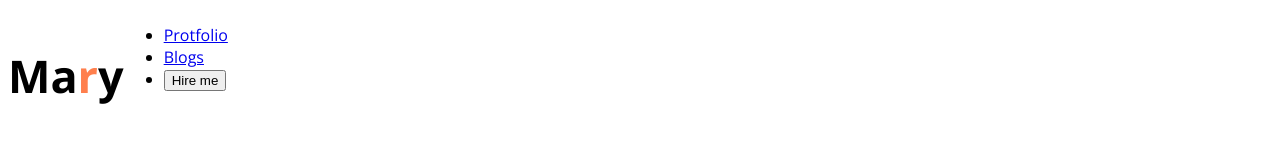
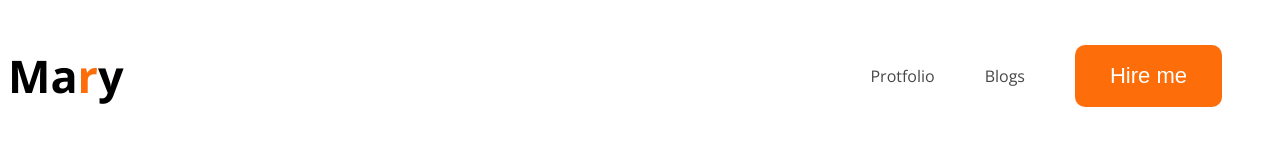
Before and after one commit to developerasad9005/protfolio, a plain HTML site: page index.html in a window 1280 px wide. Drawn offline with nearby package versions, Linux system fonts and the light colour scheme.

Commit message:
nav added

```diff
--- a/index.html
+++ b/index.html
@@ -10,15 +10,16 @@
     <link rel="stylesheet" href="styles/style.css">
 </head>
 <body>
+    <header>
         <nav>
             <h1>Ma<span class="nav-title">r</span>y</h1>
             <ul>
                 <li><a href="#">Protfolio</a></li>
                 <li><a href="#">Blogs</a></li>
-            <li><button>Hire me</button></li>
+                <li><button class="btn-primary">Hire me</button></li>
             </ul>
         </nav>
-    <header></header>
+    </header>
     <main></main>
     <footer></footer>
 </body>
--- a/styles/style.css
+++ b/styles/style.css
@@ -3,10 +3,33 @@ body{
 }
 nav{
     display: flex;
+    align-items: center;
+    justify-content: space-between;
 }
 nav > h1{
     font-size: 45px;
 }
 .nav-title{
-    color: rgba(255, 72, 0, 0.699);
+    color: #FD6E0A;
 }
+.btn-primary{
+    background-color:#FD6E0A;
+    color: white;
+    padding: 18px 35px;
+    border: none;
+    border-radius: 10px;
+    font-size: 22px;
+    cursor: pointer;
+}
+nav ul{
+    display: flex;
+    align-items: center;
+}
+nav ul li{
+    list-style: none;
+    margin-right: 50px;
+}
+nav ul li a{
+    color: #474747;
+    text-decoration: none;
+}
```
Lines whose indentation alone changed are shown as unchanged.
